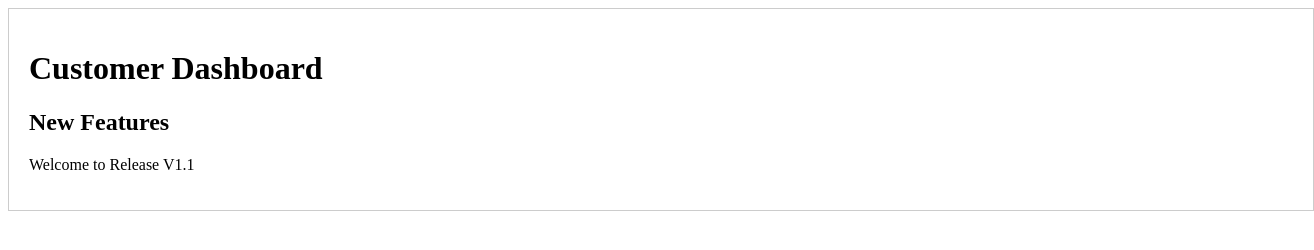
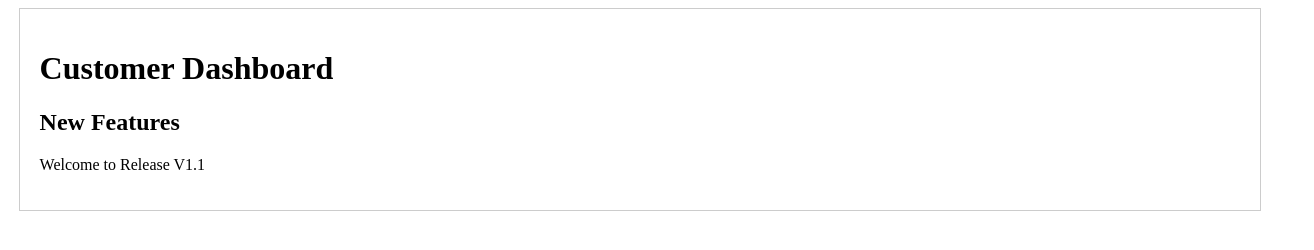
Before and after one commit to greenspace1/Project-Phoenix, a plain HTML site: page index.html in a window 1280 px wide. Shown: the whole page, 1314 px wide, since content can reach past the window. Drawn offline with Linux system fonts and the light colour scheme.

Commit message:
fix: adjust container width to 95% for mobile responsiveness

```diff
--- a/index.html
+++ b/index.html
@@ -3,7 +3,7 @@
 <head>
     <style>
         .container {
-            width: 100%; /* This is the bug causing overlap on mobile */
+            width: 95%; /* This is the bug causing overlap on mobile */
             margin: 0 auto;
             padding: 20px;
             border: 1px solid #ccc;
```
